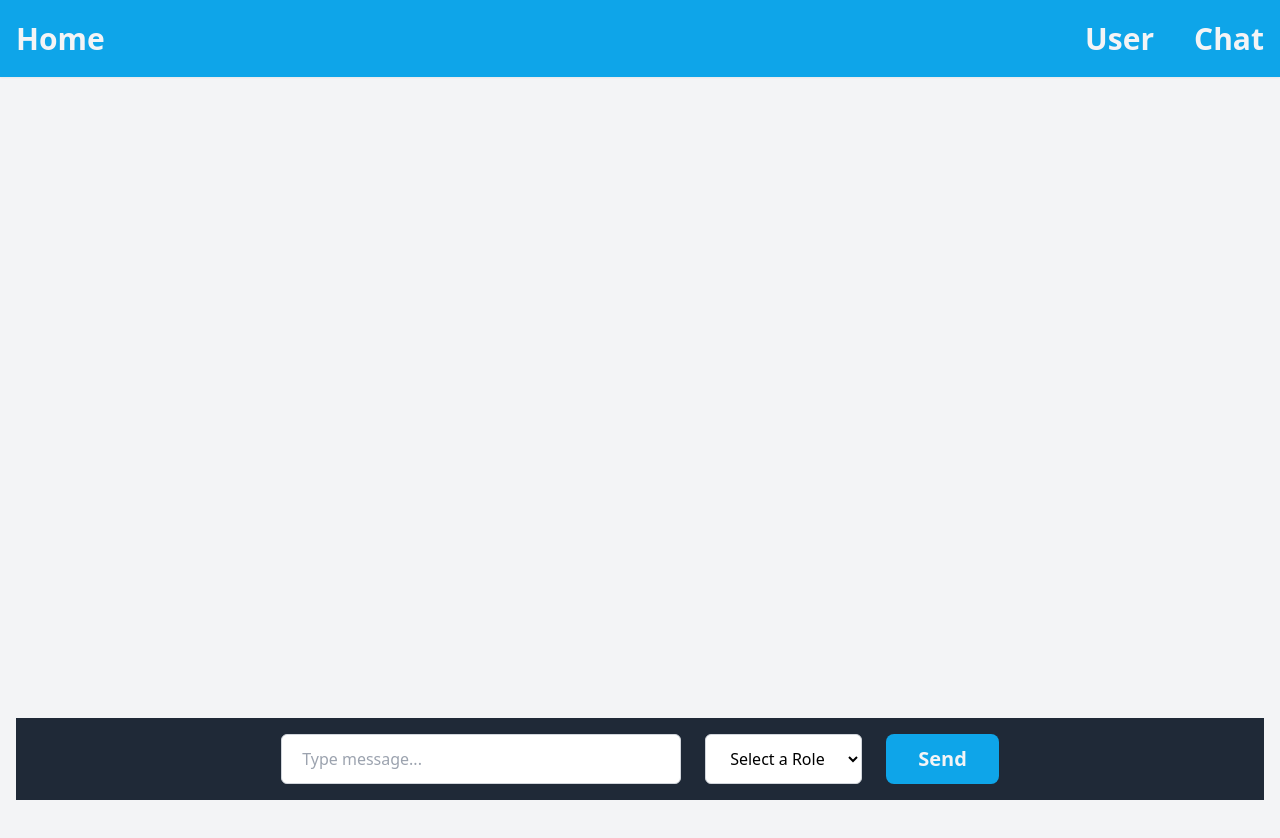
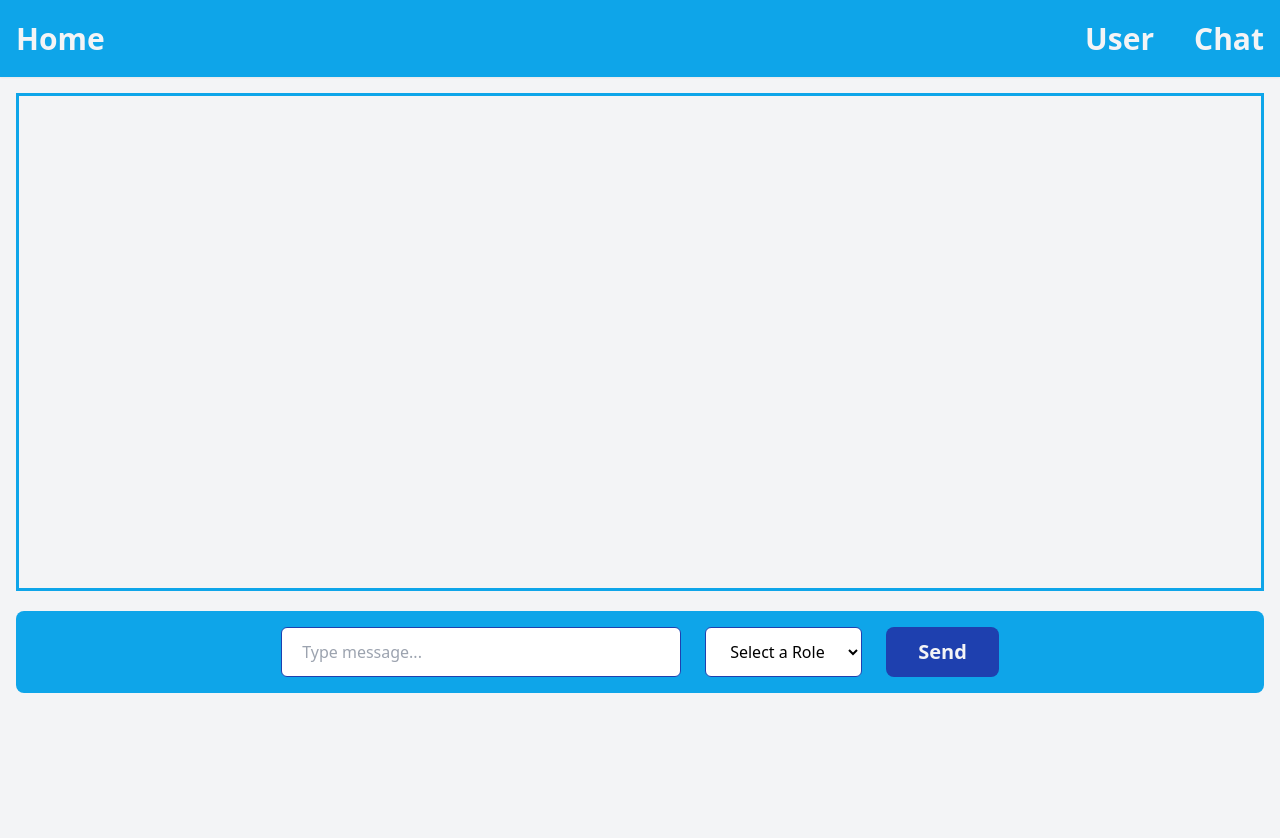
Before and after one commit to dhruba-utsha/Group_Chat_Application, a Nuxt app: page /chatPage in a window 1280 px wide. Shown: the top 838 px of the page. After the commit the page ends 800 px from the top, so only its background shows below. Built offline with nearby package versions, Linux system fonts and the light colour scheme.

Commit message:
chatPage designed

```diff
--- a/pages/chatPage.vue
+++ b/pages/chatPage.vue
@@ -1,39 +1,38 @@
 <template>
-    <div class="flex flex-col h-screen">
+    <div class="flex flex-col h-[600px]">
 
-        <div class="flex-1 overflow-y-auto p-4">
+        <div class="flex-1 overflow-y-scroll mb-5 border-[3px] border-sky-500 px-[10px]">
             <div v-for="(message, index) in messages" :key="index">
 
                 <div v-if="message.role === 'member'" class="text-white my-4 flex justify-start">
-                    <div class="bg-sky-500 p-4 rounded-md max-w-md">
-                        <p class="font-bold">
-                            {{ getUserName(message.id) }}:
+                    <div class="bg-gray-300 px-4 py-2 rounded-xl w-[40%]">
+                        <p class="font-bold text-[20px] text-sky-700">
+                            {{ getUserName(message.id) }}
                         </p>
-                        <p>{{ message.message }}</p>
+                        <p class="text-[18px] text-black">{{ message.message }}</p>
                     </div>
                 </div>
 
-
                 <div v-else-if="message.role === 'admin'" class="text-white my-4 flex justify-end">
-                    <div class="bg-green-500 p-4 rounded-md max-w-md">
-                        <p class="font-bold">
-                            {{ getUserName(message.id) }}:
+                    <div class="bg-gray-300 px-4 py-2 rounded-xl w-[40%]">
+                        <p class="font-bold text-[20px] text-green-700">
+                            {{ getUserName(message.id) }}
                         </p>
-                        <p>{{ message.message }}</p>
+                        <p class="text-[18px] text-black">{{ message.message }}</p>
                     </div>
                 </div>
             </div>
         </div>
 
 
-        <div class="flex gap-6 justify-center sticky bottom-0 bg-gray-800 p-4">
+        <div class="flex gap-6 justify-center bg-sky-500 p-4 rounded-lg">
             <input
                 type="text"
                 placeholder="Type message..."
                 v-model="newMessage.message"
-                class="h-[50px] w-[400px] px-[20px] rounded-md border border-gray-300"
+                class="h-[50px] w-[400px] px-[20px] rounded-md border border-blue-800"
             />
-            <select v-model="newMessage.id" class="px-[20px] h-[50px] rounded-md border border-gray-300 bg-white">
+            <select v-model="newMessage.id" class="px-[20px] h-[50px] rounded-md border border-blue-800 bg-white">
                 <option value="" disabled>Select a Role</option>
                 <option v-for="user in users" :key="user.id" :value="user.id">
                     {{ user.role }}: {{ user.name }}
@@ -41,7 +40,7 @@
             </select>
             <button
                 @click="sendMessage"
-                class="bg-sky-500 p-[0.5rem] px-[2rem] rounded-lg text-[20px] text-gray-100 font-semibold hover:bg-sky-600"
+                class="bg-blue-800 p-[0.5rem] px-[2rem] rounded-lg text-[20px] text-gray-100 font-semibold hover:bg-blue-600"
             >
                 Send
             </button>
--- a/pages/userPage.vue
+++ b/pages/userPage.vue
@@ -1,7 +1,7 @@
 <template>
   <div class="flex flex-row">
-    <div class="bg-white text-white p-4 flex-1 w-[55%] h-[700px] overflow-scroll">
-      <h1 class="text-xl font-bold mb-4 text-center text-[24px] text-black">User List</h1>
+    <div class="bg-white text-white p-4 flex-1 w-[55%] h-[600px] overflow-scroll">
+      <h1 class="text-xl font-bold mb-4 text-center text-[28px] text-black">User List</h1>
       <ul class="space-y-4">
         <li v-for="user in users" :key="user.id" class="p-5 bg-sky-500 rounded-md flex justify-between items-center">
           <span>
```
